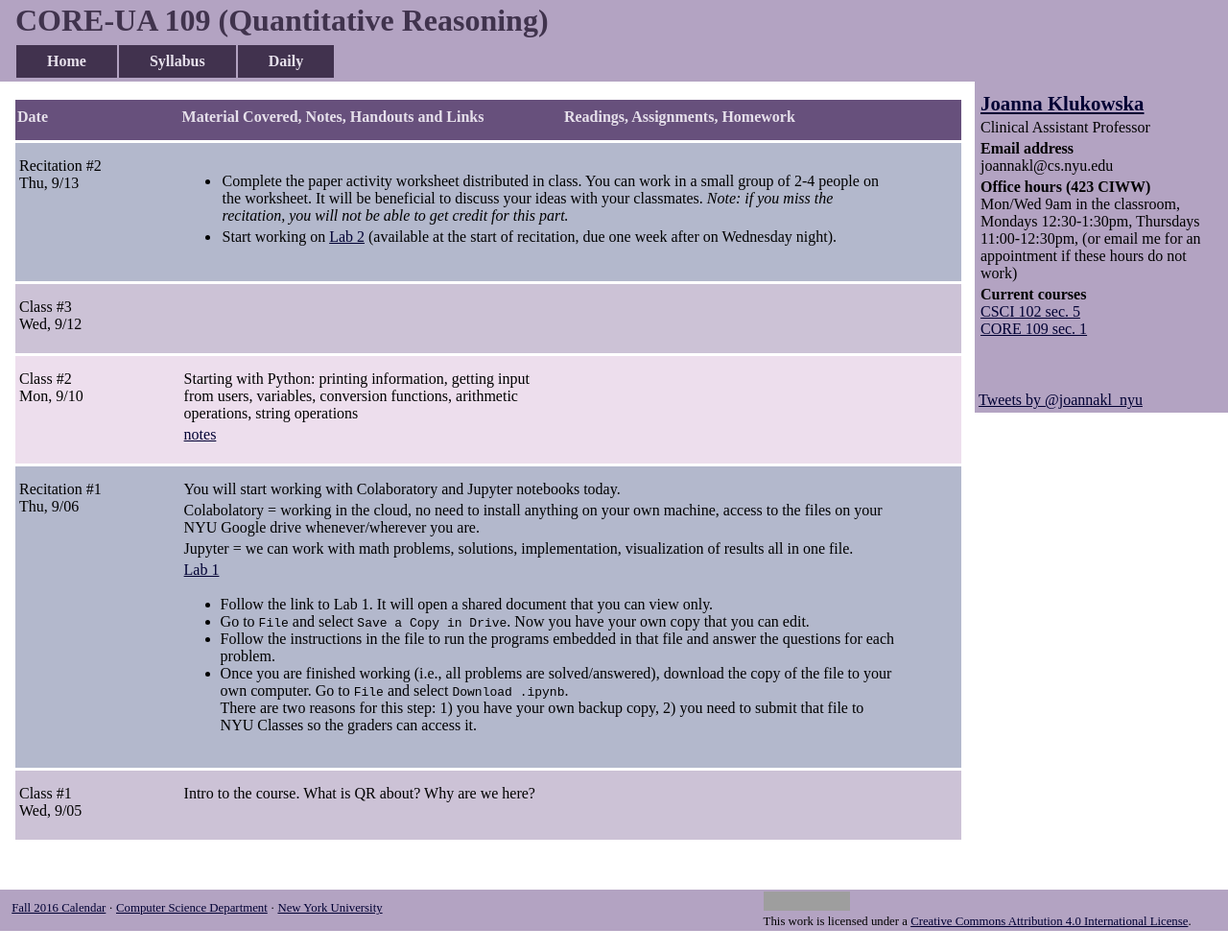
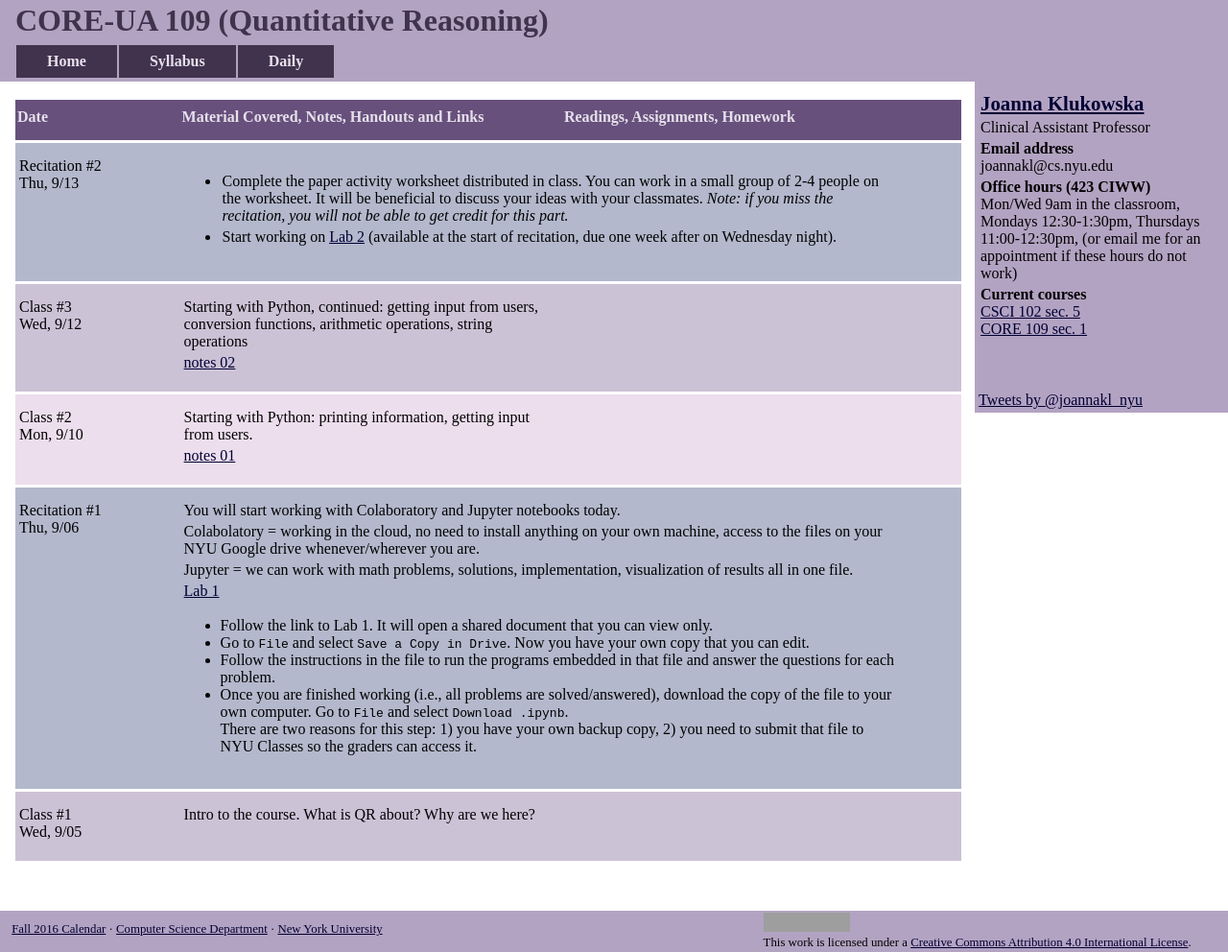
Before and after one commit to joannakl/core109_f18, a Jekyll site: the page built from daily.html, in a window 1280 px wide. Shown: the whole page at 96% size. Built offline with Jekyll 4.4.1, drawn with Linux system fonts in a browser that asks for light colours; comment, search, counter and statistics services are not loaded; before the commit the page ends 970 px from its top, so only the background shows below that; grey boxes are pictures that could not be loaded.

Commit message:
third lecture updates

```diff
--- a/_includes/aside.html
+++ b/_includes/aside.html
@@ -9,8 +9,6 @@
 
     <p><b>Office hours (423 CIWW)</b><br>
        {{ site.instructor_office_hours }}
-
-
 
     <p><b>Current courses</b><br>
         <a href="{{ site.current_course1_link }}" target="_blank">{{ site.current_course1_title }}</a> <br>
--- a/_includes/daily/lec2.markdown
+++ b/_includes/daily/lec2.markdown
@@ -11,10 +11,9 @@ Mon, 9/10
 <div class="column_materials">
 <p markdown="block">
 
-Starting with Python: printing information, getting input from users, variables,
-conversion functions, arithmetic operations, string operations
+Starting with Python: printing information, getting input from users.
 
-[notes](https://drive.google.com/file/d/1CzSTvrArZvKyEUM2PL8pIuVCbTKptjhe/view?usp=sharing)
+[notes 01](https://drive.google.com/file/d/1CzSTvrArZvKyEUM2PL8pIuVCbTKptjhe/view?usp=sharing)
 
 
 </p>
--- a/_includes/daily/lec3.markdown
+++ b/_includes/daily/lec3.markdown
@@ -11,6 +11,10 @@ Wed, 9/12
 <div class="column_materials">
 <p markdown="block">
 
+Starting with Python, continued: getting input from users,
+conversion functions, arithmetic operations, string operations
+
+[notes 02](https://drive.google.com/file/d/1RQPYh_JRg2vQGkXh_8lDJ_wI3e4ijftW/view?usp=sharing)
 
 
 </p>
```
Also changed, not shown: 3 other files.
